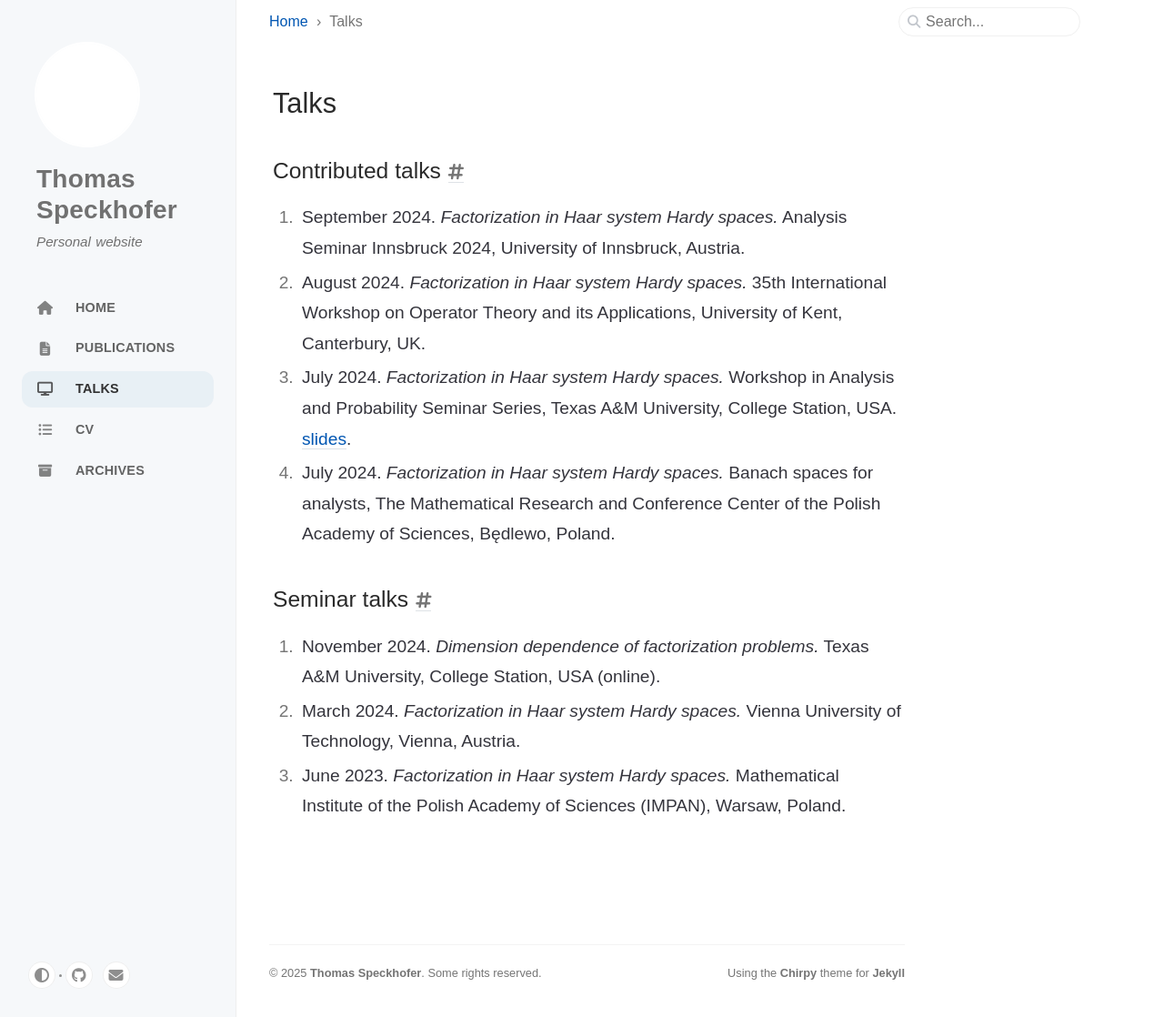
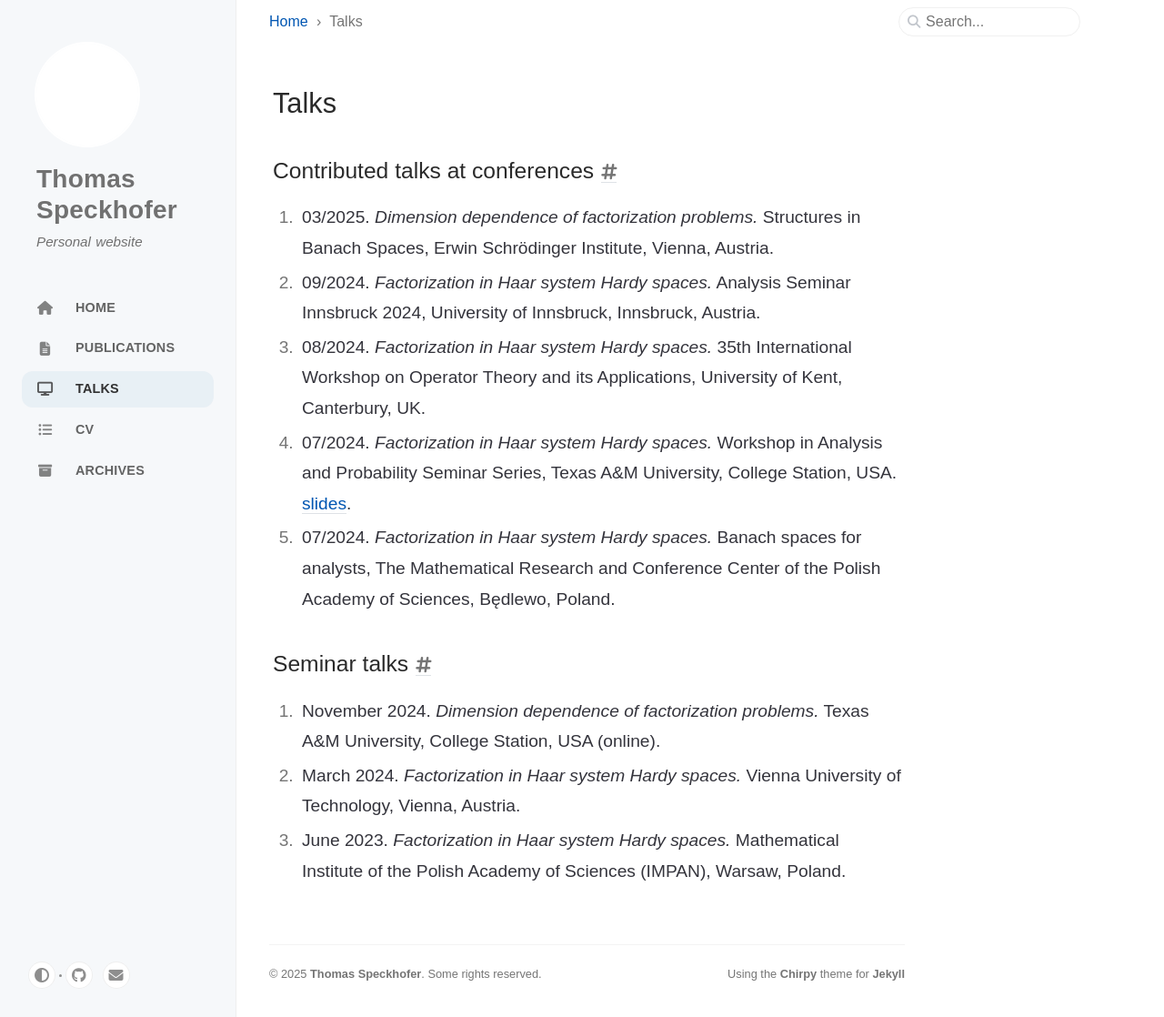
Before and after one commit to speckhofer/speckhofer.github.io, a Jekyll site: the page built from _tabs/talks.md, in a window 1280 px wide and 1118 px high. Shown: the whole window at 91% size. Built offline with Jekyll 4.4.1, drawn with Linux system fonts in a browser that asks for light colours; cached includes are drawn as plain includes.

Commit message:
Update talks.md

```diff
--- a/_tabs/talks.md
+++ b/_tabs/talks.md
@@ -3,12 +3,13 @@ icon: fas fa-display
 order: 2
 ---
 
-## Contributed talks
+## Contributed talks at conferences
 
-1. September 2024. _Factorization in Haar system Hardy spaces._ Analysis Seminar Innsbruck 2024, University of Innsbruck, Austria.
-1. August 2024. _Factorization in Haar system Hardy spaces._ 35th International Workshop on Operator Theory and its Applications, University of Kent, Canterbury, UK.
-1. July 2024. _Factorization in Haar system Hardy spaces._ Workshop in Analysis and Probability Seminar Series, Texas A&M University, College Station, USA. [slides](https://speckhofer.github.io/assets/pdf/2024_factorization-in-haar-system-hardy-spaces_texas.pdf).
-1. July 2024. _Factorization in Haar system Hardy spaces._ Banach spaces for analysts, The Mathematical Research and Conference Center of the Polish Academy of Sciences, Będlewo, Poland.
+1. 03/2025. _Dimension dependence of factorization problems._ Structures in Banach Spaces, Erwin Schrödinger Institute, Vienna, Austria.
+1. 09/2024. _Factorization in Haar system Hardy spaces._ Analysis Seminar Innsbruck 2024, University of Innsbruck, Innsbruck, Austria.
+1. 08/2024. _Factorization in Haar system Hardy spaces._ 35th International Workshop on Operator Theory and its Applications, University of Kent, Canterbury, UK.
+1. 07/2024. _Factorization in Haar system Hardy spaces._ Workshop in Analysis and Probability Seminar Series, Texas A&M University, College Station, USA. [slides](https://speckhofer.github.io/assets/pdf/2024_factorization-in-haar-system-hardy-spaces_texas.pdf).
+1. 07/2024. _Factorization in Haar system Hardy spaces._ Banach spaces for analysts, The Mathematical Research and Conference Center of the Polish Academy of Sciences, Będlewo, Poland.
 
 ## Seminar talks
 
```
